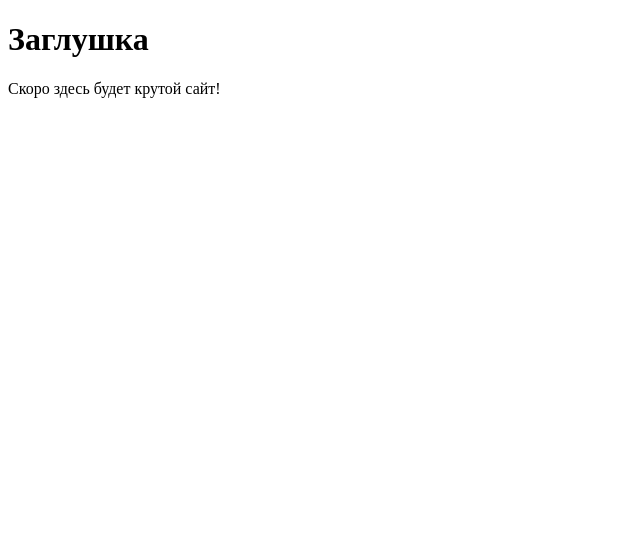
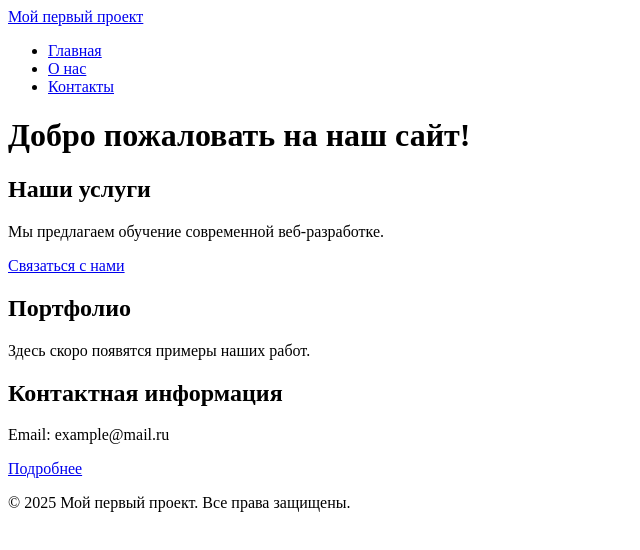
Before and after one commit to Git867867/my-awesome-project, a plain HTML site: page src/index.html in a window 1280 px wide. Shown: the whole page, without its empty margins (0-640 px from the left). Drawn offline with Linux system fonts and the light colour scheme.

Commit message:
feat: add multi-page structure with semantics, nav and anchors

```diff
--- a/src/index.html
+++ b/src/index.html
@@ -3,11 +3,52 @@
 <head>
     <meta charset="UTF-8">
     <meta name="viewport" content="width=device-width, initial-scale=1.0">
-    <title>Мой первый проект</title>
+    <title>Главная - Мой первый проект</title>
+    <meta name="description" content="Добро пожаловать на мой первый сайт. Здесь я учусь фронтенд-разработке.">
     <link rel="icon" href="../assets/favicon.ico" type="image/x-icon">
 </head>
 <body>
-    <h1>Заглушка</h1>
-    <p>Скоро здесь будет крутой сайт!</p>
+    <!-- Шапка сайта -->
+    <header>
+        <a href="index.html">Мой первый проект</a>
+        <!-- Главное меню навигации -->
+        <nav>
+            <ul>
+                <li><a href="index.html">Главная</a></li>
+                <li><a href="about.html">О нас</a></li>
+                <li><a href="contacts.html">Контакты</a></li>
+            </ul>
+        </nav>
+    </header>
+
+    <!-- Уникальное основное содержимое страницы -->
+    <main>
+        <h1>Добро пожаловать на наш сайт!</h1>
+
+        <!-- Секция 1 с якорем -->
+        <section id="services">
+            <h2>Наши услуги</h2>
+            <p>Мы предлагаем обучение современной веб-разработке.</p>
+            <a href="#contacts">Связаться с нами</a> <!-- Якорная ссылка внутри страницы -->
+        </section>
+
+        <!-- Секция 2 с якорем -->
+        <section id="portfolio">
+            <h2>Портфолио</h2>
+            <p>Здесь скоро появятся примеры наших работ.</p>
+        </section>
+
+        <!-- Секция 3 с якорем -->
+        <section id="contacts">
+            <h2>Контактная информация</h2>
+            <p>Email: example@mail.ru</p>
+            <a href="contacts.html">Подробнее</a> <!-- Ссылка на отдельную страницу -->
+        </section>
+    </main>
+
+    <!-- Подвал сайта -->
+    <footer>
+        <p>&copy; 2025 Мой первый проект. Все права защищены.</p>
+    </footer>
 </body>
 </html>
```
Also changed, not shown: src/about.html (added, +43 -0 lines), src/contacts.html (added, +40 -0 lines).
